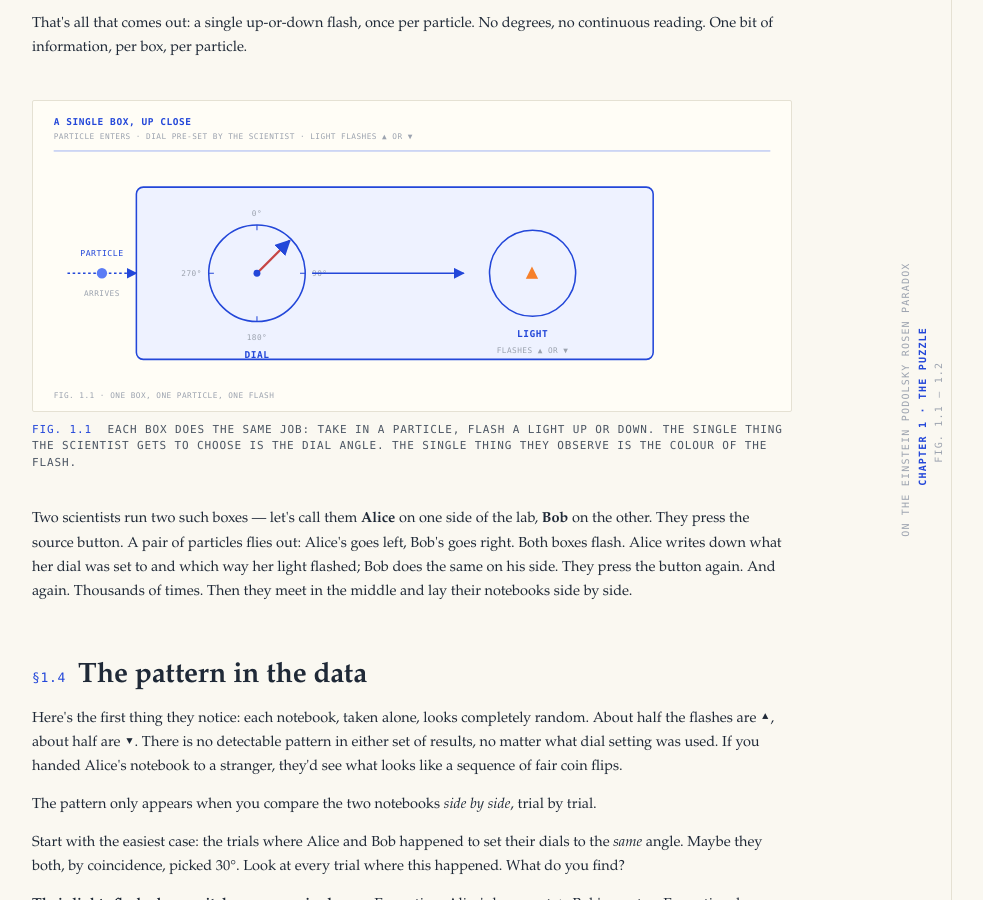
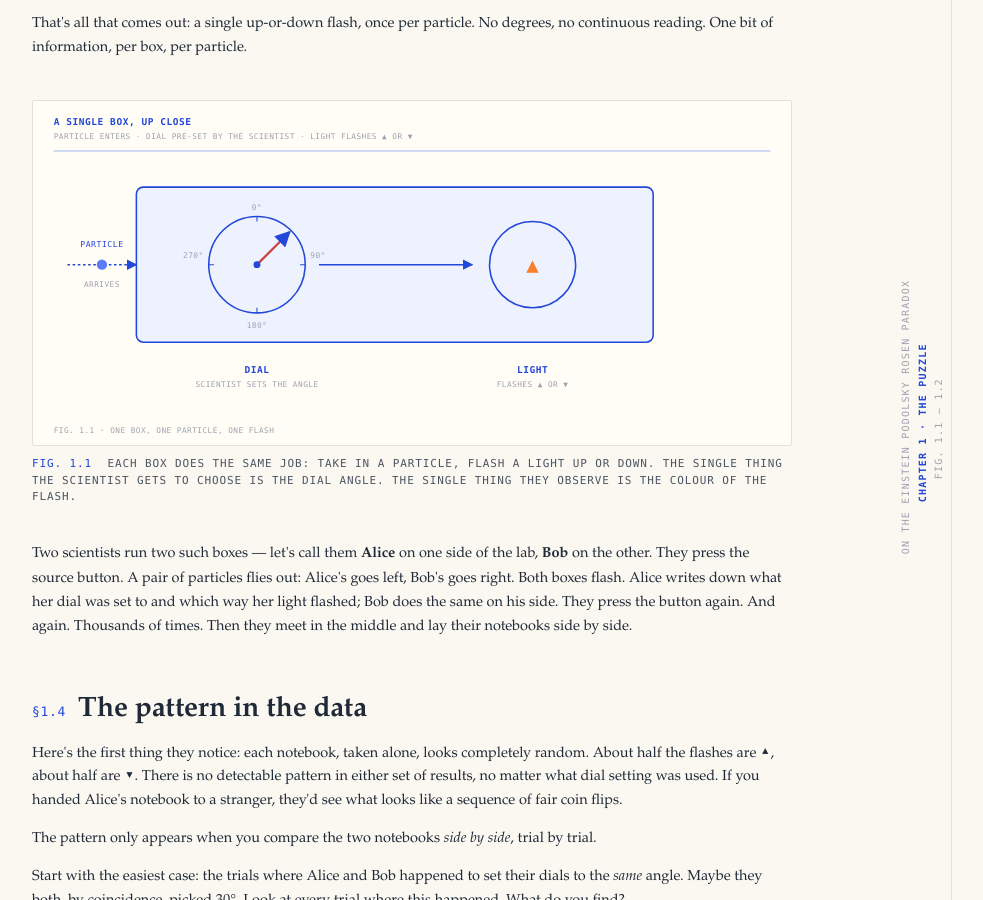
Before and after one commit to 0xadvait/bell-1964-visual, a plain HTML site: page chapter-1.html in a window 1280 px wide. Shown: the part 2018-2918 px from the top of the page, without its empty margins (296-1279 px from the left). Drawn offline with Linux system fonts and the light colour scheme.

Commit message:
FIG 1.1: fix three layout issues
- The connecting arrow from dial to light ran straight through the
  '90°' tick label. Lifted the 90° / 270° labels above the dial's
  horizontal centre line and shifted the arrow clear of them.
- 'DIAL' identifier sat right on top of the box's bottom border. Moved
  it (and the matching 'LIGHT' identifier) BELOW the box where they
  have breathing room.
- 'flashes ▲ or ▼' subtitle was crammed against the box border. Now
  sits cleanly below 'LIGHT' with its own row.
- viewBox bumped 360 -> 400 to fit the external labels and pushed the
  FIG label to y=385 so it doesn't clash.

Co-Authored-By: Claude Opus 4.7 (1M context) <noreply@anthropic.com>

```diff
--- a/chapter-1.html
+++ b/chapter-1.html
@@ -135,7 +135,7 @@
     </p>
 
     <figure>
-      <svg class="diag" viewBox="0 0 880 360" xmlns="http://www.w3.org/2000/svg">
+      <svg class="diag" viewBox="0 0 880 400" xmlns="http://www.w3.org/2000/svg">
         <defs>
           <marker id="ch1f1-arr" viewBox="0 0 10 10" refX="9" refY="5" markerWidth="7" markerHeight="7" orient="auto">
             <path d="M 0 0 L 10 5 L 0 10 z" class="fill"/>
@@ -146,17 +146,17 @@
         <text x="24" y="44" class="lbl-soft">PARTICLE ENTERS · DIAL PRE-SET BY THE SCIENTIST · LIGHT FLASHES ▲ OR ▼</text>
         <line x1="24" y1="58" x2="856" y2="58" class="stroke-soft"/>
 
-        <!-- box -->
-        <rect x="120" y="100" width="600" height="200" class="stroke-2 fill-soft" rx="8"/>
+        <!-- box (slightly shorter so labels can sit clearly outside) -->
+        <rect x="120" y="100" width="600" height="180" class="stroke-2 fill-soft" rx="8"/>
 
         <!-- particle entry -->
-        <line x1="40" y1="200" x2="120" y2="200" class="stroke-2" stroke-dasharray="3 3" marker-end="url(#ch1f1-arr)"/>
-        <circle cx="80" cy="200" r="6" fill="#5b7cf5"/>
-        <text x="80" y="180" class="lbl" text-anchor="middle">PARTICLE</text>
-        <text x="80" y="226" class="lbl-soft" text-anchor="middle">arrives</text>
+        <line x1="40" y1="190" x2="120" y2="190" class="stroke-2" stroke-dasharray="3 3" marker-end="url(#ch1f1-arr)"/>
+        <circle cx="80" cy="190" r="6" fill="#5b7cf5"/>
+        <text x="80" y="170" class="lbl" text-anchor="middle">PARTICLE</text>
+        <text x="80" y="216" class="lbl-soft" text-anchor="middle">arrives</text>
 
         <!-- dial -->
-        <g transform="translate(260,200)">
+        <g transform="translate(260,190)">
           <circle r="56" class="stroke-2" fill="#fff"/>
           <line x1="0" y1="-56" x2="0" y2="-50" class="stroke"/>
           <line x1="56" y1="0" x2="50" y2="0" class="stroke"/>
@@ -164,25 +164,30 @@
           <line x1="-56" y1="0" x2="-50" y2="0" class="stroke"/>
           <line x1="0" y1="0" x2="38" y2="-38" stroke="#c64545" stroke-width="2.6" marker-end="url(#ch1f1-arr)"/>
           <circle r="4" class="fill"/>
-          <text x="0" y="-66" class="lbl-soft" text-anchor="middle">0°</text>
-          <text x="64" y="3" class="lbl-soft">90°</text>
-          <text x="-64" y="3" class="lbl-soft" text-anchor="end">270°</text>
-          <text x="0" y="78" class="lbl-soft" text-anchor="middle">180°</text>
-          <text x="0" y="98" class="lbl-big" text-anchor="middle">DIAL</text>
+          <text x="0" y="-64" class="lbl-soft" text-anchor="middle">0°</text>
+          <!-- 90° pushed right and lifted slightly so the connecting arrow misses it -->
+          <text x="62" y="-8" class="lbl-soft">90°</text>
+          <text x="-62" y="-8" class="lbl-soft" text-anchor="end">270°</text>
+          <text x="0" y="74" class="lbl-soft" text-anchor="middle">180°</text>
         </g>
 
-        <!-- arrow to light -->
-        <line x1="324" y1="200" x2="500" y2="200" class="stroke-2" marker-end="url(#ch1f1-arr)"/>
+        <!-- arrow to light: starts well clear of the dial and the 90° label, vertically lower so it slips under the label -->
+        <line x1="332" y1="190" x2="510" y2="190" class="stroke-2" marker-end="url(#ch1f1-arr)"/>
 
         <!-- light -->
-        <g transform="translate(580,200)">
+        <g transform="translate(580,190)">
           <circle r="50" class="stroke-2" fill="#fffbea"/>
-          <text x="0" y="6" class="lbl-big" text-anchor="middle" style="fill:#f6802b; font-size:24px;">▲</text>
-          <text x="0" y="74" class="lbl-big" text-anchor="middle">LIGHT</text>
-          <text x="0" y="92" class="lbl-soft" text-anchor="middle">flashes ▲ or ▼</text>
+          <text x="0" y="8" text-anchor="middle" style="fill:#f6802b; font-family:var(--mono); font-size:24px; font-weight:700;">▲</text>
         </g>
 
-        <text x="24" y="345" class="lbl-soft">FIG. 1.1 · ONE BOX, ONE PARTICLE, ONE FLASH</text>
+        <!-- DIAL and LIGHT identifier labels — placed BELOW the box so they have breathing room -->
+        <text x="260" y="316" class="lbl-big" text-anchor="middle">DIAL</text>
+        <text x="260" y="332" class="lbl-soft" text-anchor="middle">scientist sets the angle</text>
+
+        <text x="580" y="316" class="lbl-big" text-anchor="middle">LIGHT</text>
+        <text x="580" y="332" class="lbl-soft" text-anchor="middle">flashes ▲ or ▼</text>
+
+        <text x="24" y="385" class="lbl-soft">FIG. 1.1 · ONE BOX, ONE PARTICLE, ONE FLASH</text>
       </svg>
       <figcaption><span class="figno">FIG. 1.1</span> Each box does the same job: take in a particle, flash a light up or down. The single thing the scientist gets to choose is the dial angle. The single thing they observe is the colour of the flash.</figcaption>
     </figure>
```
